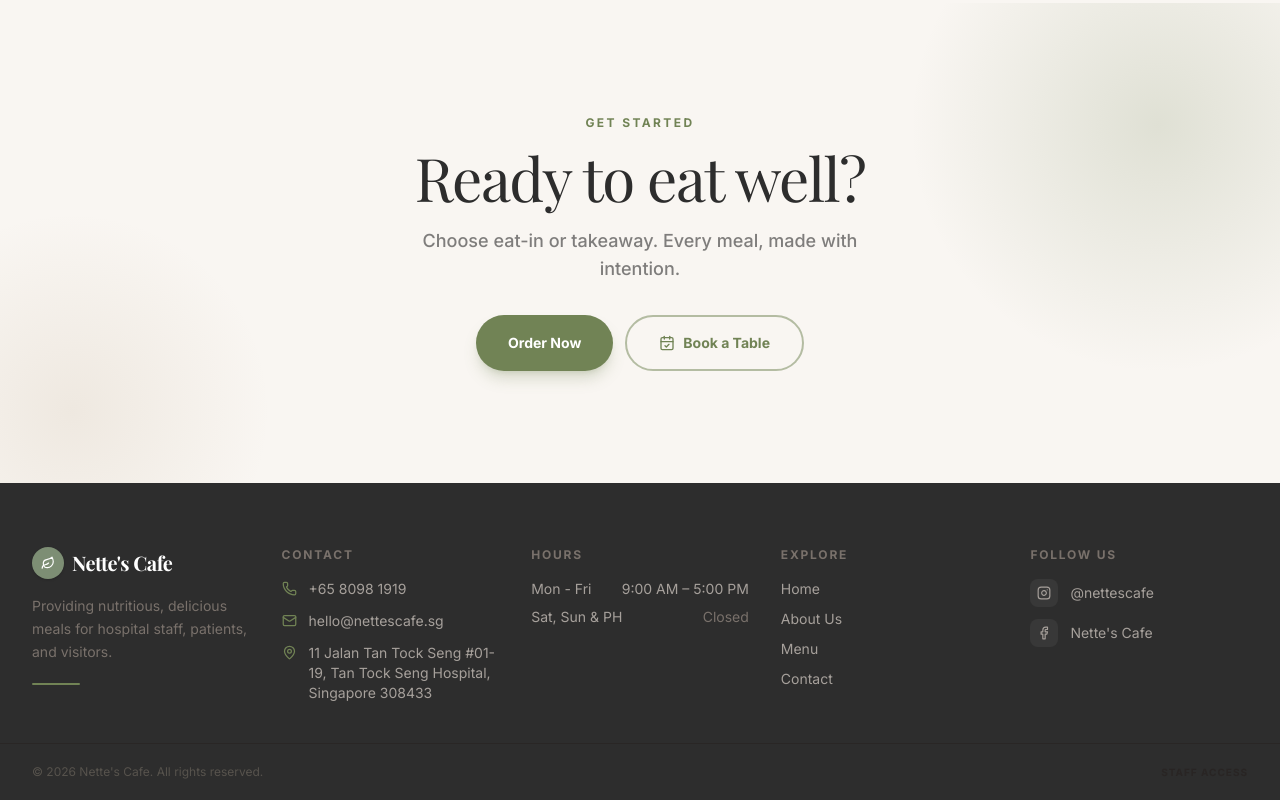
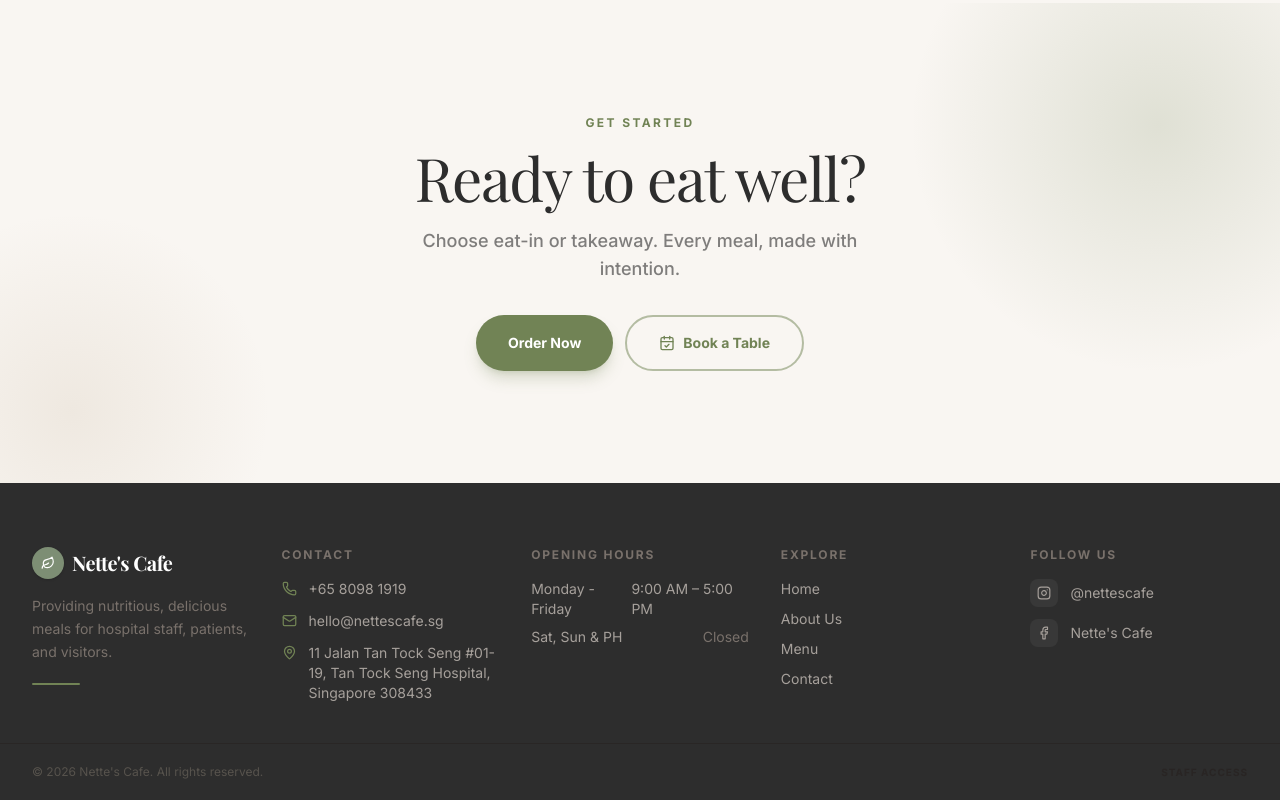
Before and after one commit to davetanyongrui-ops/nettes-cafeee, a Next.js app: page / in a window 1280 px wide. Shown: the part 2179-2979 px from the top of the page. Built offline with nearby package versions, Linux system fonts and the light colour scheme; no server answers; the database is empty; a web font is replaced by a local one.

Commit message:
Update footer hours text for clarity

```diff
--- a/src/components/customer/Footer.tsx
+++ b/src/components/customer/Footer.tsx
@@ -84,9 +84,9 @@ export default function Footer({
 
                     {/* Hours column */}
                     <div className="flex flex-col gap-4">
-                        <h3 className="text-xs font-bold tracking-[0.15em] uppercase text-stone-500">Hours</h3>
+                        <h3 className="text-xs font-bold tracking-[0.15em] uppercase text-stone-500">Opening Hours</h3>
                         <ul className="space-y-2 text-sm text-stone-400">
-                            <li className="flex justify-between w-full max-w-[240px]"><span>Mon - Fri</span> <span>9:00 AM – 5:00 PM</span></li>
+                            <li className="flex justify-between w-full max-w-[240px]"><span>Monday - Friday</span> <span>9:00 AM – 5:00 PM</span></li>
                             <li className="flex justify-between w-full max-w-[240px]"><span>Sat, Sun & PH</span> <span className="text-stone-500">Closed</span></li>
                         </ul>
                     </div>
```
